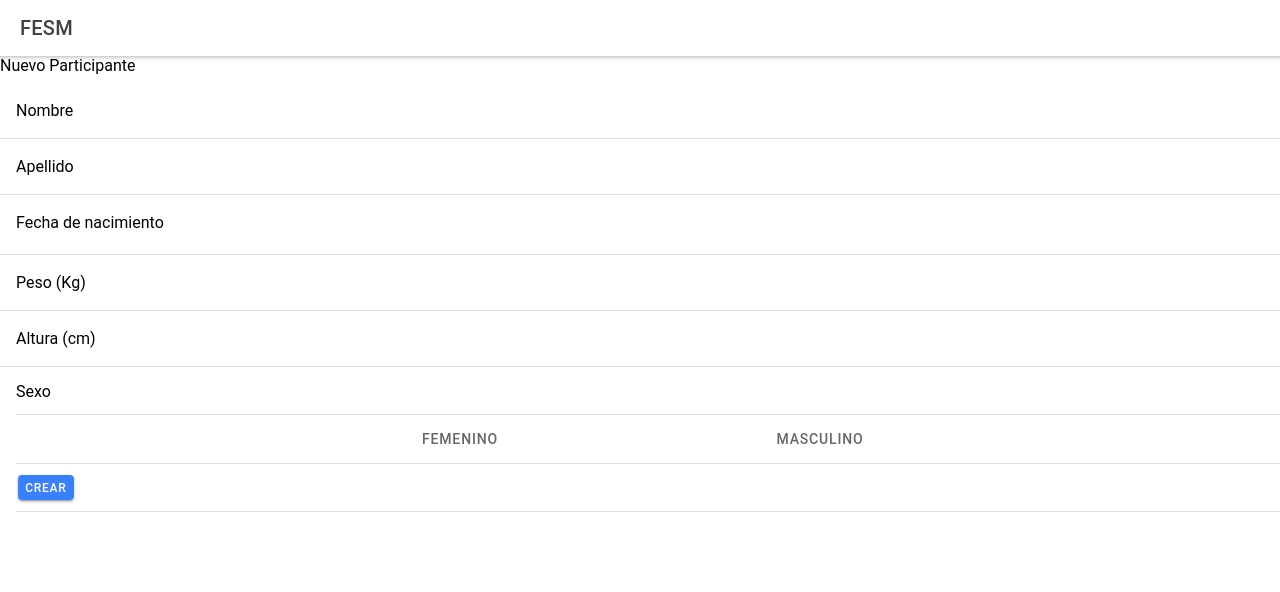
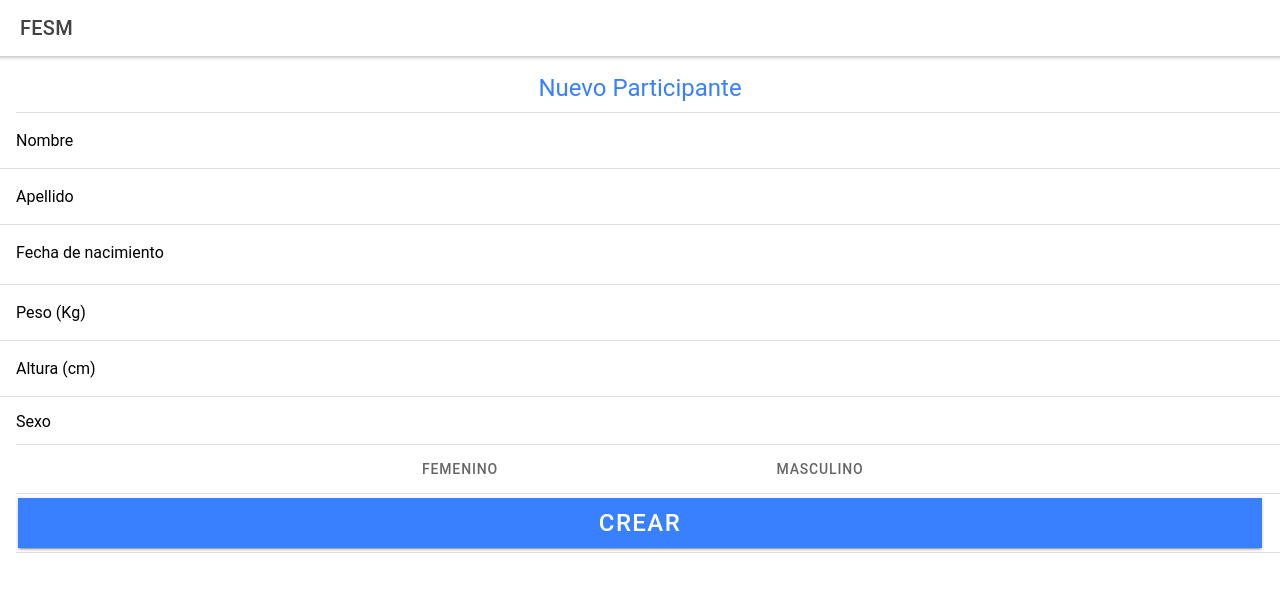
Before and after one commit to juestor/FESM, a React (Create React App) app in the folder FESM/: page /home in a window 1280 px wide. Shown: the top 592 px of the page. Built offline with nearby package versions, Linux system fonts and the light colour scheme.

Commit message:
Add some styles

```diff
--- a/FESM/src/components/NewParticipant/NewParticipant.css
+++ b/FESM/src/components/NewParticipant/NewParticipant.css
@@ -1,3 +1,23 @@
 .container {
 
 }
+
+.title-item {
+  display: flex;
+  align-items: center;
+  justify-content: center;
+}
+
+.title-label {
+  display: flex !important;
+  align-items: center;
+  justify-content: center;
+  margin: 10px;
+  font-size: 24px !important;
+}
+
+.create-button {
+  width: 100%;
+  height: 50px;
+  font-size: 24px;
+}
--- a/FESM/src/components/NewParticipant/NewParticipant.tsx
+++ b/FESM/src/components/NewParticipant/NewParticipant.tsx
@@ -26,8 +26,10 @@ const NewParticipant: React.FC<ContainerProps> = () => {
 
   return (
     <div className="container">
-      <label>Nuevo Participante</label>
       <IonList>
+        <IonItem class="title-item">
+          <IonLabel class="title-label" color="primary">Nuevo Participante</IonLabel><br />
+        </IonItem>
         <IonItem>
           <IonLabel position="floating">Nombre</IonLabel>
           <IonInput value={name} onIonChange={e => setName(e.detail.value!)}></IonInput>
@@ -69,7 +71,7 @@ const NewParticipant: React.FC<ContainerProps> = () => {
         </IonItem>
 
         <IonItem>
-          <IonButton expand="block" onClick={createParticipant}>Crear</IonButton>
+          <IonButton class="create-button" expand="full" onClick={createParticipant}>Crear</IonButton>
         </IonItem>
       </IonList>
     </div>
```
